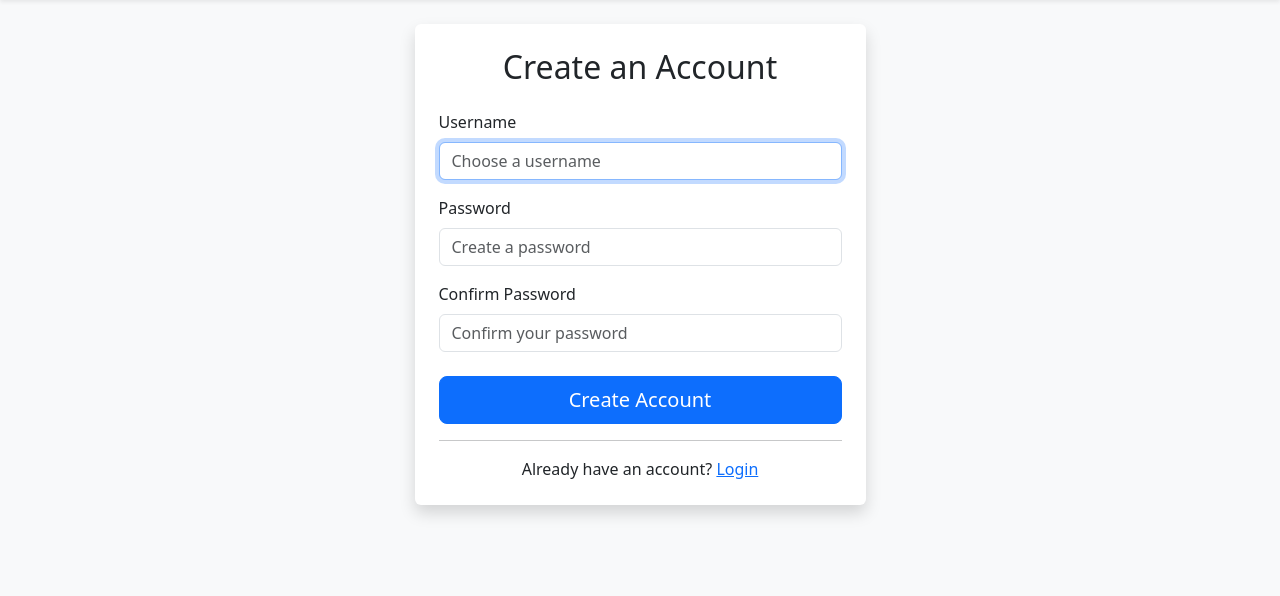
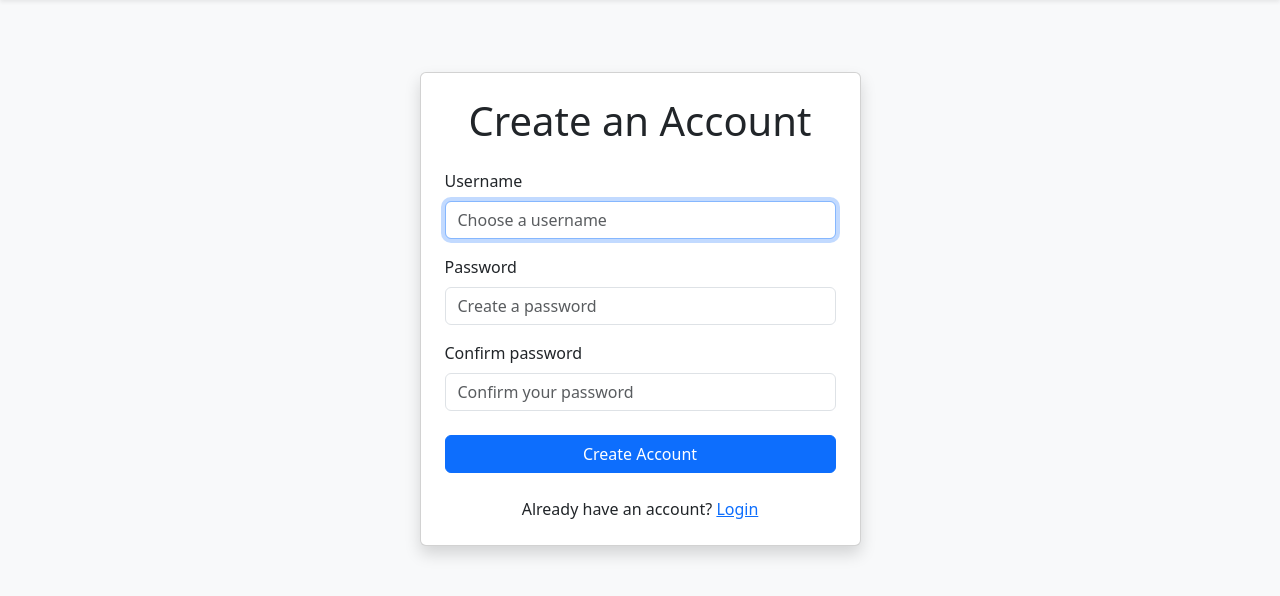
Before and after one commit to Monia07/bellestays-paris, a Django app: page /accounts/signup/ in a window 1280 px wide. Shown: the part 62-658 px from the top of the page. Run offline with Django 5.2, Linux system fonts and the light colour scheme.

Commit message:
Fix signup heading hierarchy

```diff
--- a/templates/registration/signup.html
+++ b/templates/registration/signup.html
@@ -6,30 +6,28 @@
 
 {% block content %}
 
+<div class="container mt-5">
+
     <div class="row justify-content-center">
 
-    <div class="col-12 col-md-8 col-lg-5">
+        <div class="col-md-6 col-lg-5">
 
-        <div class="card shadow border-0">
+            <div class="card shadow">
 
                 <div class="card-body p-4">
 
-                <h2 class="text-center mb-4">
+                    <h1 class="text-center mb-4">
                         Create an Account
-                </h2>
+                    </h1>
 
                     <form method="post">
 
                         {% csrf_token %}
 
                         {% if form.non_field_errors %}
-
                             <div class="alert alert-danger">
-
                                 {{ form.non_field_errors }}
-
                             </div>
-
                         {% endif %}
 
                         <div class="mb-3">
@@ -44,13 +42,9 @@
                             {{ form.username }}
 
                             {% for error in form.username.errors %}
-
                                 <div class="text-danger small">
-
                                     {{ error }}
-
                                 </div>
-
                             {% endfor %}
 
                         </div>
@@ -67,13 +61,9 @@
                             {{ form.password1 }}
 
                             {% for error in form.password1.errors %}
-
                                 <div class="text-danger small">
-
                                     {{ error }}
-
                                 </div>
-
                             {% endfor %}
 
                         </div>
@@ -84,46 +74,33 @@
                                 for="{{ form.password2.id_for_label }}"
                                 class="form-label"
                             >
-                            Confirm Password
+                                Confirm password
                             </label>
 
                             {{ form.password2 }}
 
                             {% for error in form.password2.errors %}
-
                                 <div class="text-danger small">
-
                                     {{ error }}
-
                                 </div>
-
                             {% endfor %}
 
                         </div>
 
-                    <div class="d-grid">
-
                         <button
                             type="submit"
-                            class="btn btn-primary btn-lg"
+                            class="btn btn-primary w-100"
                         >
                             Create Account
                         </button>
 
-                    </div>
-
                     </form>
 
-                <hr>
-
-                <p class="text-center mb-0">
-
+                    <p class="text-center mt-4 mb-0">
                         Already have an account?
-
                         <a href="{% url 'login' %}">
                             Login
                         </a>
-
                     </p>
 
                 </div>
@@ -134,4 +111,6 @@
 
     </div>
 
+</div>
+
 {% endblock %}
```
Lines whose indentation alone changed are shown as unchanged.
